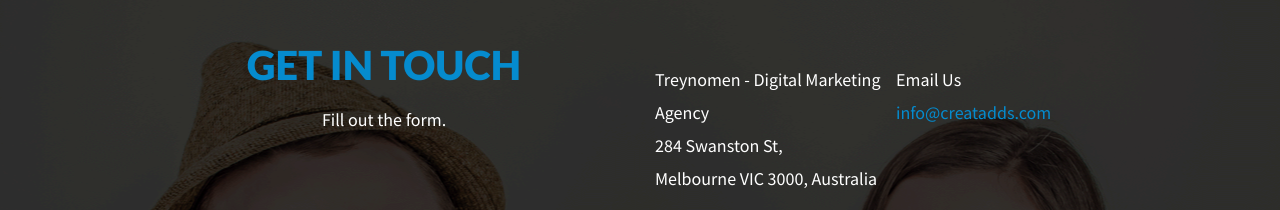
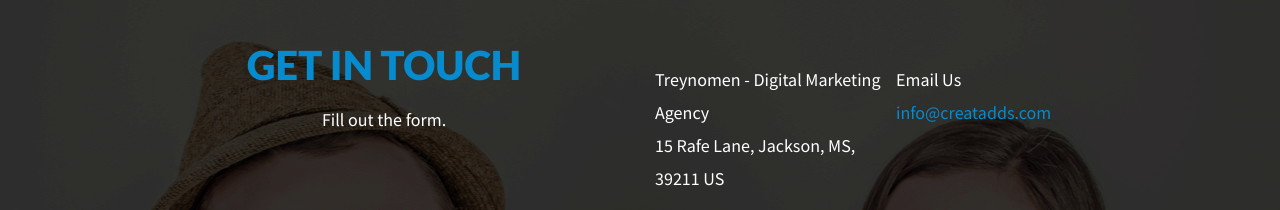
Before and after one commit to alejanfrg/alejanfrg, a plain HTML site: page index.html in a window 1280 px wide. Shown: the part 3180-3390 px from the top of the page. Drawn offline with Linux system fonts and the light colour scheme; some packages are replaced by stand-ins of ours; files whose address does not match are found by name; a web font is replaced by a local one.

Commit message:
Update index.html

```diff
--- a/index.html
+++ b/index.html
@@ -378,8 +378,7 @@
                                         <br>
                                         <span id="map-input">
 
-                                    284 Swanston St,<br>
-                                    Melbourne VIC 3000, Australia</span>
+                                    15 Rafe Lane, Jackson, MS, 39211 US</span>
                                         <br>
                                     </address>
                                 </div>
```
